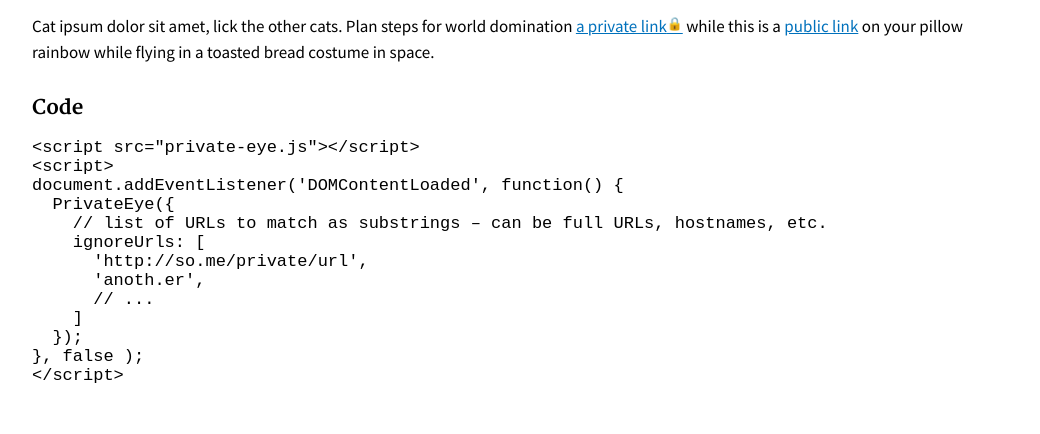
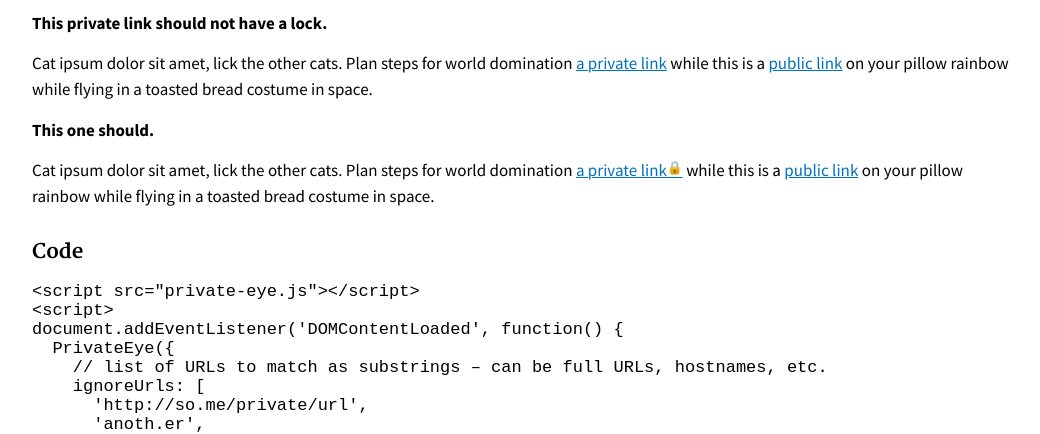
Before and after one commit to 18F/private-eye, a website: page index.html in a window 1280 px wide. Shown: the part 662-1096 px from the top of the page, without its empty margins (118-1158 px from the left). Drawn offline with Linux system fonts and the light colour scheme.

Commit message:
Add the ability to scope the link to a wrapper selector. Fixes #13

```diff
--- a/index.html
+++ b/index.html
@@ -15,7 +15,12 @@
         <p>At 18F, this is used on public sites that contain links to internal content like private GitHub repositories or Google Docs. Rather than write two versions to redact those links, this allows us to publish new content and give a warning to both staff and external readers.</p>
         <p>Use <code>ignoreUrls</code> to supply all the private URLs. Any link that matches one of the URLs will have a lock icon next to it.</p>
         <h2>Demo</h2>
+        <strong>This private link should not have a lock.</strong>
         <p>Cat ipsum dolor sit amet, lick the other cats. Plan steps for world domination <a href="https://pages.18f.gov/private-eye/notfound">a private link</a> while this is a <a href="#">public link</a> on your pillow rainbow while flying in a toasted bread costume in space.</p>
+        <div class="private">
+          <strong>This one should.</strong>
+          <p>Cat ipsum dolor sit amet, lick the other cats. Plan steps for world domination <a href="https://pages.18f.gov/private-eye/notfound">a private link</a> while this is a <a href="#">public link</a> on your pillow rainbow while flying in a toasted bread costume in space.</p>
+        </div>
         <h3>Code</h3>
         <code><pre>
 &lt;script src="private-eye.js">&lt;/script&gt;
@@ -43,7 +48,8 @@ document.addEventListener('DOMContentLoaded', function() {
           'https://pages.18f.gov/private-eye/notfound',
           'anoth.er',
           // ...
-        ]
+        ],
+        wrapper: '.private'
       });
     }, false );
     </script>
--- a/private-eye.js
+++ b/private-eye.js
@@ -1,6 +1,8 @@
 // https://github.com/18F/private-eye
 (function() {
   'use strict';
+
+  const DEFAULT_MESSAGE = "This is a link to a private site, which may or may not be accessible to you.";
 
   var PrivateEye = function(opts) {
     var styles = document.createElement('style');
@@ -8,47 +10,34 @@
     document.body.appendChild(styles);
 
     var defaultMessage;
-
     if ( opts.defaultMessage && 'string' === typeof opts.defaultMessage ) {
-
       defaultMessage = opts.defaultMessage;
-
     } else {
-
-      defaultMessage = "This is a link to a private site, which may or may not be accessible to you.";
+      defaultMessage = DEFAULT_MESSAGE;
     }
 
     opts.ignoreUrls.forEach(function(url) {
-
       var hrefValue;
       var titleValue;
 
       // If the `url` is an Object, then parse the properties `message` & `url`
-      //
-      if ( url === Object( url ) ) {
-
+      if (url === Object( url )) {
         titleValue = url.message;
         hrefValue = url.url;
-
       } else {
-
         hrefValue = url;
         titleValue = defaultMessage;
-
       }
 
-      var anchors = document.querySelectorAll('a[href*="' + hrefValue + '"]');
+      var wrapper = (opts.wrapper && typeof opts.wrapper === 'string') ? opts.wrapper : '';
+      var anchors = document.querySelectorAll(wrapper + ' a[href*="' + hrefValue + '"]');
       Array.prototype.forEach.call(anchors, function(anchor) {
         anchor.className += ' private-link';
 
         // Only replace the anchor's title if it is empty
-        //
-        if ( ! anchor.title ) {
-
+        if (!anchor.title) {
           anchor.title = titleValue;
-
         }
-
       });
     });
   };
```
